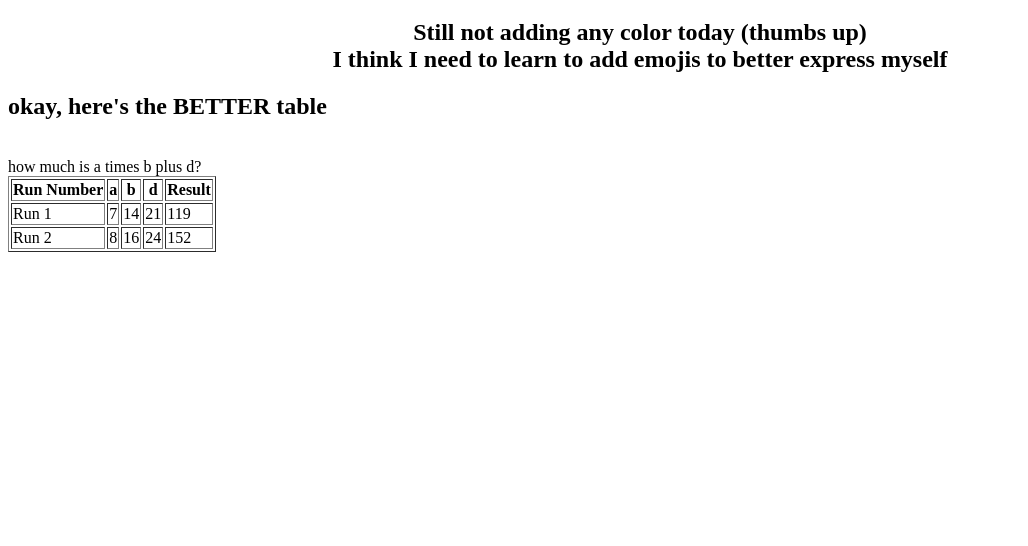
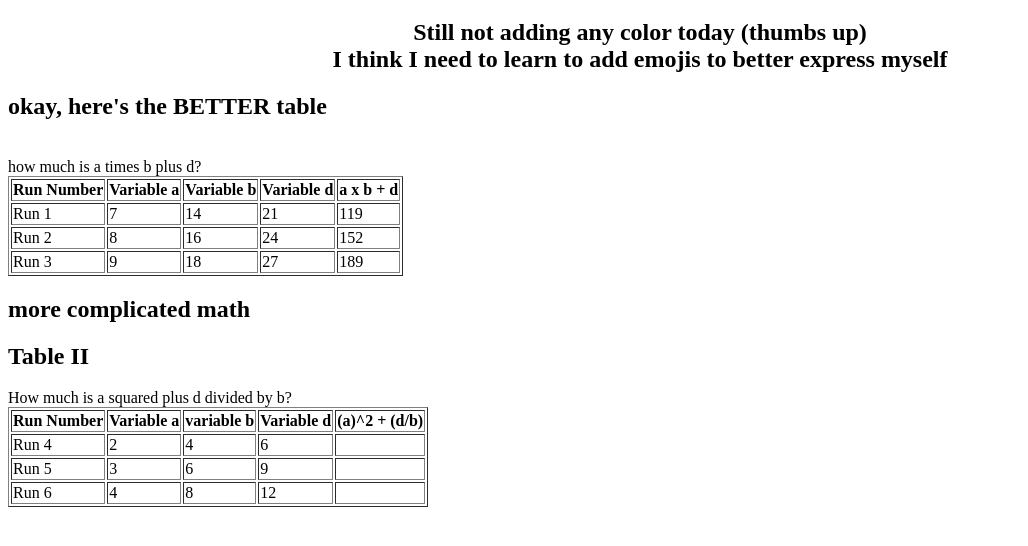
Before and after one commit to tyameilisa/MeLearnJS, a plain HTML site: page lesson2.html in a window 1280 px wide. Shown: the part 98-644 px from the top of the page, without its empty margins (0-1028 px from the left). Drawn offline with Linux system fonts and the light colour scheme.

Commit message:
Update lesson2.html

```diff
--- a/lesson2.html
+++ b/lesson2.html
@@ -15,8 +15,10 @@
             }
             let result = myFunction(7,14,21);
             let result2 = myFunction(8,16,24);
-            document.getElementById("run1").innerHTML = "a times b plus d is " + result;
+            let result3 = myFunction(9,18,27);
+            document.getElementById("run1").innerHTML = "a times b plus d is <br>" + result;
             document.getElementById("run1").innerHTML += "<br>" + result2
+            document.getElementById("run2").innerHTML -= "<br>" + result3
         </script>
         <h2> okay, here's the BETTER table </h2>
         <script>
@@ -25,10 +27,10 @@
         <table id="resultTable" border ="1">
             <tr>
                 <th>Run Number</th>
-                <th>a</th>
-                <th>b</th>
-                <th>d</th>
-                <th>Result</th>
+                <th>Variable a</th>
+                <th>Variable b</th>
+                <th>Variable d</th>
+                <th>a x b + d</th>
             </tr>
             <tr>
                 <td>Run 1</td>
@@ -44,12 +46,76 @@
                 <td>24</td>
                 <td id="run2"></td>
             </tr>
+            <tr>
+                <td>Run 3</td>
+                <td>9</td>
+                <td>18</td>
+                <td>27</td>
+                <td id="run3"></td>
+            </tr>
         </table>
 
         <script>
             document.getElementById("run1").innerHTML = result;
             document.getElementById("run2").innerHTML = result2;
+            document.getElementById("run3").innerHTML = result3;
         </script>
+
+        <h2>
+            more complicated math
+        </h2>
+        <p id="runText">   </p>
+            <script>
+                function myFunction (a,b.d){
+                    return (a)^2 + (d/b);
+                }
+                let result4 = myFunction(2,4,6);
+                let result5 = myFunction(3,6,9);
+                let result6 = myFunction(4,8,12);
+                document.getElementById("run4").innerHTML = "a square plus d devided by b is <br>" + result4;
+                document.getElementById("run5").innerHTML = "<br>" + result5;
+                document.getElementById("run6").innerHTML = "<br>" + result6;
+            </script>
+            <h2> Table II </h2>
+            <script>
+                document.write("How much is a squared plus d divided by b?");
+            </script>
+            <table id=""resultTable" border = "1">
+            <tr>
+                <th> Run Number</th>
+                <th> Variable a</th>
+                <th> variable b</th>
+                <th> Variable d</th>
+                <th> (a)^2 + (d/b) </th>
+            </tr>
+            <tr>
+                <td>Run 4</td>
+                <td>2</td>
+                <td>4</td>
+                <td>6</td>
+                <td id="run4"></td>
+            </tr>
+            <tr>
+                <td>Run 5</td>
+                <td>3</td>
+                <td>6</td>
+                <td>9</td>
+                <td id="run5"></td>
+            </tr>
+            <tr>
+                <td>Run 6</td>
+                <td>4</td>
+                <td>8</td>
+                <td>12</td>
+                <td id="run6"></td>
+            </tr>
+            </table>
+
+            <script>
+                document.getElementById("run4").innerHTML = result4
+                document.getElementById("run5").innerHTML = result5
+                document.getElementById("run6").innerHTML = result6
+            </script>
 
     </body>
 </html>
```
